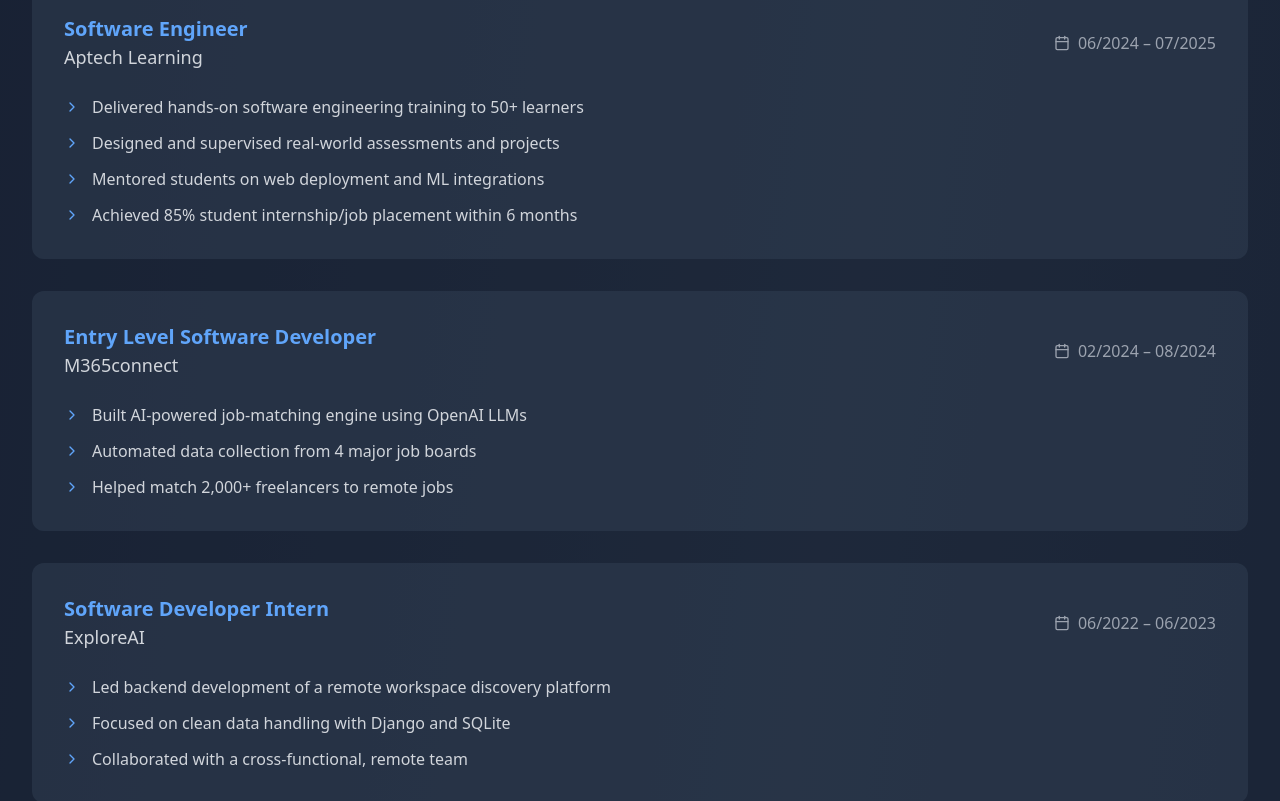
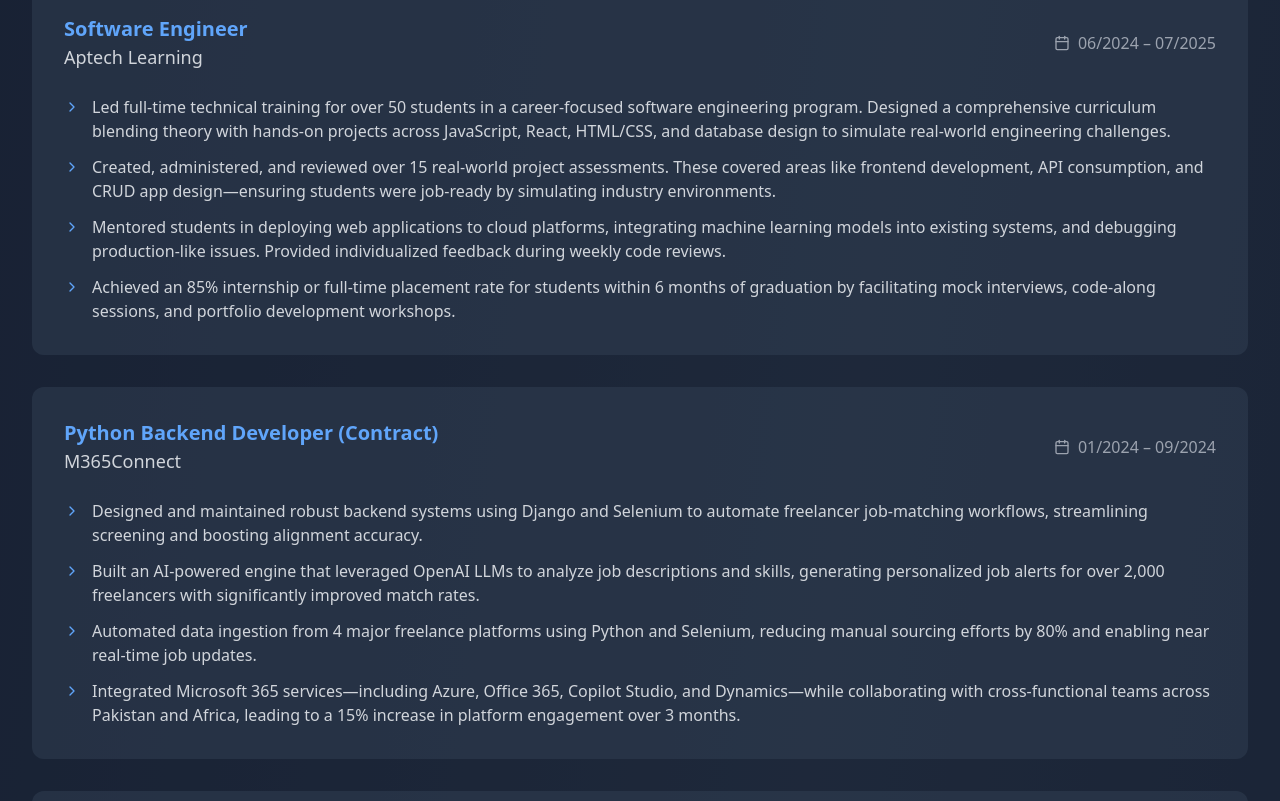
Before and after one commit to JasperZeroes/projects, a React (Vite) app in the folder portfolio2/project/: page / in a window 1280 px wide. Shown: the part 3000-3801 px from the top of the page. Built offline with nearby package versions, Linux system fonts and the light colour scheme.

Commit message:
add detailed explanations to work experience section

```diff
--- a/portfolio2/project/src/App.tsx
+++ b/portfolio2/project/src/App.tsx
@@ -97,30 +97,39 @@
       company: "Aptech Learning",
       period: "06/2024 – 07/2025",
       achievements: [
-        "Delivered hands-on software engineering training to 50+ learners",
-        "Designed and supervised real-world assessments and projects",
-        "Mentored students on web deployment and ML integrations",
-        "Achieved 85% student internship/job placement within 6 months"
+        // Situation + Task + Action + Result
+        "Led full-time technical training for over 50 students in a career-focused software engineering program. Designed a comprehensive curriculum blending theory with hands-on projects across JavaScript, React, HTML/CSS, and database design to simulate real-world engineering challenges.",
+
+        // Task + Action
+        "Created, administered, and reviewed over 15 real-world project assessments. These covered areas like frontend development, API consumption, and CRUD app design—ensuring students were job-ready by simulating industry environments.",
+
+        // Situation + Action + Result
+        "Mentored students in deploying web applications to cloud platforms, integrating machine learning models into existing systems, and debugging production-like issues. Provided individualized feedback during weekly code reviews.",
+
+        // Result
+        "Achieved an 85% internship or full-time placement rate for students within 6 months of graduation by facilitating mock interviews, code-along sessions, and portfolio development workshops."
       ]
     },
     {
-      title: "Entry Level Software Developer",
-      company: "M365connect",
-      period: "02/2024 – 08/2024",
+      title: "Python Backend Developer (Contract)",
+      company: "M365Connect",
+      period: "01/2024 – 09/2024",
       achievements: [
-        "Built AI-powered job-matching engine using OpenAI LLMs",
-        "Automated data collection from 4 major job boards",
-        "Helped match 2,000+ freelancers to remote jobs"
+        "Designed and maintained robust backend systems using Django and Selenium to automate freelancer job-matching workflows, streamlining screening and boosting alignment accuracy.",
+        "Built an AI-powered engine that leveraged OpenAI LLMs to analyze job descriptions and skills, generating personalized job alerts for over 2,000 freelancers with significantly improved match rates.",
+        "Automated data ingestion from 4 major freelance platforms using Python and Selenium, reducing manual sourcing efforts by 80% and enabling near real-time job updates.",
+        "Integrated Microsoft 365 services—including Azure, Office 365, Copilot Studio, and Dynamics—while collaborating with cross-functional teams across Pakistan and Africa, leading to a 15% increase in platform engagement over 3 months."
       ]
     },
     {
       title: "Software Developer Intern",
       company: "ExploreAI",
-      period: "06/2022 – 06/2023",
+      period: "03/2023 – 06/2023",
       achievements: [
-        "Led backend development of a remote workspace discovery platform",
-        "Focused on clean data handling with Django and SQLite",
-        "Collaborated with a cross-functional, remote team"
+        "Led a 4-member development team to build 'WorkCation Finder'—a web app that helps remote workers locate and book suitable coworking spaces across Nigeria and South Africa.",
+        "Designed and deployed the app’s frontend and backend architecture using Flask, Python, and SQLite, resulting in a responsive interface and efficient data retrieval system.",
+        "Integrated Google Sign-In for seamless authentication and personalized onboarding, significantly improving first-time user retention.",
+        "Collaborated with stakeholders and QA testers to conduct usability testing, resolve production bugs, and optimize UX—leading to a 98% crash-free session rate at launch."
       ]
     }
   ];
@@ -347,45 +356,6 @@
         )}
       </div>
     </nav>
-{/*
-      Hero Section
-      <section id="home" className="pt-20 pb-16 px-4 sm:px-6 lg:px-8">
-        <div className="max-w-7xl mx-auto">
-          <div className="text-center py-20">
-            <div className="mb-8">
-              <h1 className="text-5xl md:text-7xl font-bold mb-6">
-                Hi, I'm <span className="bg-gradient-to-r from-blue-400 to-purple-500 bg-clip-text text-transparent">
-                  Chima Enyeribe
-                </span>
-              </h1>
-              <h2 className="text-2xl md:text-3xl text-gray-300 mb-6">
-                Backend-Focused Software Developer
-              </h2>
-              <p className="text-lg md:text-xl text-gray-400 max-w-4xl mx-auto leading-relaxed">
-                I build scalable web applications and automation systems using Python, Django, and modern web technologies.
-                With over 2 years of industry experience and a passion for solving real-world problems, I help organizations
-                bring ideas to life with clean, efficient, and scalable code.
-              </p>
-            </div>
-
-            <div className="flex flex-col sm:flex-row gap-4 justify-center">
-              <button
-                onClick={() => scrollToSection('projects')}
-                className="bg-gradient-to-r from-blue-500 to-purple-600 hover:from-blue-600 hover:to-purple-700 px-8 py-4 rounded-lg font-semibold transition-all duration-200 transform hover:scale-105 flex items-center justify-center gap-2"
-              >
-                View My Work <ChevronRight size={20} />
-              </button>
-              <a
-                href="/Chima_Enyeribe_Resume.pdf"
-                download="Chima_Enyeribe_Resume.pdf"
-                className="border border-gray-500 hover:border-gray-400 px-8 py-4 rounded-lg font-semibold transition-all duration-200 hover:bg-slate-800 flex items-center justify-center gap-2"
-              >
-                <Download size={20} /> Download Resume
-              </a>
-            </div>
-          </div>
-        </div>
-      </section> */}
 
       {/* Hero Section */}
     <section id="home" className="pt-20 pb-16 px-4 sm:px-6 lg:px-8">
```
